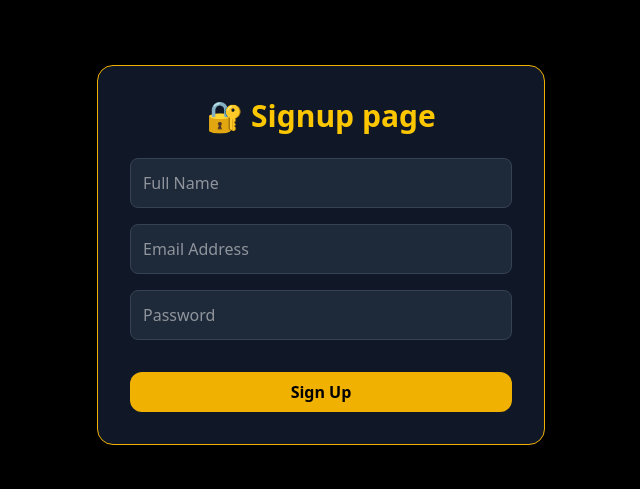
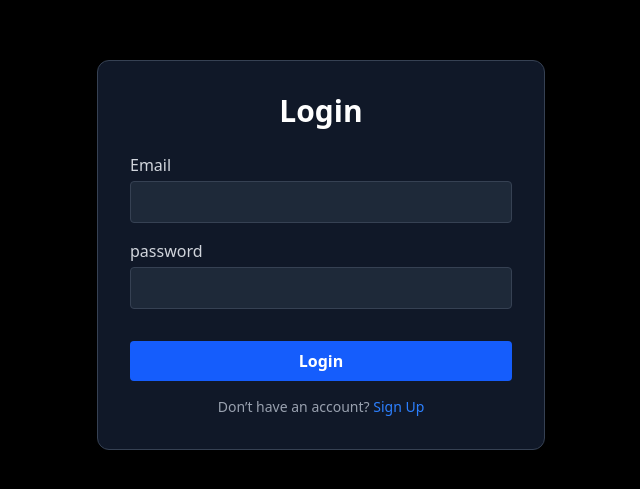
Before and after one commit to Dilkhushkr/Mobile_recharge_frontend, a React (Vite) app: page / in a window 1280 px wide. Shown: the part 145-634 px from the top of the page, without its empty margins (319-959 px from the left). Built offline with nearby package versions, Linux system fonts and the light colour scheme.

Commit message:
login page

```diff
--- /dev/null
+++ b/src/page/Log.tsx
@@ -0,0 +1,134 @@
+// src/components/OtpAuthForm.tsx
+import React, { useState, useEffect } from "react";
+import { useDispatch, useSelector } from "react-redux";
+import { sendOtpRequest } from "../redux/slices/sendOtpSlice";
+import { verifyOtpRequest } from "../redux/slices/verfiyOtpSlice";
+import type { RootState } from "../redux/store/rootReducer";
+import { useNavigate } from "react-router-dom";
+import { motion } from "framer-motion";
+
+const OtpAuthForm: React.FC = () => {
+  const dispatch = useDispatch();
+  const [phone, setPhone] = useState("");
+  const [otp, setOtp] = useState("");
+  const [showOtpBox, setShowOtpBox] = useState(false);
+  const navigate = useNavigate();
+
+  const { loading: sendLoading, success: sendSuccess, error: sendError } = useSelector(
+    (state: RootState) => state.sendOtp
+  );
+  const { loading: verifyLoading, success: verifySuccess, error: verifyError } = useSelector(
+    (state: RootState) => state.verifyOtp
+  );
+
+  useEffect(() => {
+    if (sendSuccess) {
+      setShowOtpBox(true);
+    }
+  }, [sendSuccess]);
+
+  useEffect(() => {
+    if (verifySuccess) {
+      navigate("/dashboard");
+    }
+  }, [verifySuccess, navigate]);
+
+  const handleSendOtp = () => {
+    if (!phone || phone.length < 10) {
+      alert("Please enter a valid phone number");
+      return;
+    }
+    dispatch(sendOtpRequest({ phone }));
+  };
+
+  const handleVerifyOtp = () => {
+    if (!otp) {
+      alert("Please enter OTP");
+      return;
+    }
+    dispatch(verifyOtpRequest({ phone, otp }));
+  };
+
+  return (
+    <div className="flex justify-center items-center min-h-screen bg-gradient-to-br from-gray-900 via-gray-800 to-black text-white">
+      <motion.div
+        className="bg-gray-900 border border-yellow-500 rounded-2xl p-8 w-[90%] max-w-md shadow-2xl"
+        initial={{ opacity: 0, y: 50 }}
+        animate={{ opacity: 1, y: 0 }}
+        transition={{ duration: 0.6 }}
+      >
+        <h2 className="text-3xl font-bold text-center text-yellow-400 mb-6">
+          🔐 Mobile Authentication
+        </h2>
+
+        {!showOtpBox ? (
+          <>
+            {/* Phone Input */}
+            <label className="block text-gray-300 font-medium mb-2">
+              Enter your Phone Number
+            </label>
+            <input
+              type="tel"
+              value={phone}
+              onChange={(e) => setPhone(e.target.value)}
+              placeholder="e.g. 9876543210"
+              className="w-full px-4 py-3 bg-gray-800 text-white border border-gray-700 rounded-lg focus:border-yellow-500 outline-none mb-4 transition-all"
+            />
+
+            <button
+              onClick={handleSendOtp}
+              disabled={sendLoading}
+              className="w-full bg-yellow-500 hover:bg-yellow-600 text-black py-2.5 rounded-full font-semibold transition-all"
+            >
+              {sendLoading ? "Sending OTP..." : "Send OTP"}
+            </button>
+
+            {sendError && (
+              <p className="text-red-400 text-sm mt-3 text-center">{sendError}</p>
+            )}
+          </>
+        ) : (
+          <>
+            {/* OTP Input */}
+            <label className="block text-gray-300 font-medium mb-2">
+              Enter the OTP sent to {phone}
+            </label>
+            <input
+              type="text"
+              value={otp}
+              onChange={(e) => setOtp(e.target.value)}
+              placeholder="Enter OTP"
+              className="w-full px-4 py-3 bg-gray-800 text-white border border-gray-700 rounded-lg focus:border-yellow-500 outline-none mb-4 text-center tracking-widest transition-all"
+            />
+
+            <button
+              onClick={handleVerifyOtp}
+              disabled={verifyLoading}
+              className="w-full bg-yellow-500 hover:bg-yellow-600 text-black py-2.5 rounded-full font-semibold transition-all"
+            >
+              {verifyLoading ? "Verifying..." : "Verify OTP"}
+            </button>
+
+            {verifyError && (
+              <p className="text-red-400 text-sm mt-3 text-center">{verifyError}</p>
+            )}
+            {verifySuccess && (
+              <p className="text-green-400 text-sm mt-3 text-center font-semibold">
+                ✅ OTP Verified Successfully!
+              </p>
+            )}
+
+            <button
+              onClick={() => setShowOtpBox(false)}
+              className="mt-5 w-full bg-gray-700 hover:bg-gray-600 text-white py-2 rounded-full font-medium transition-all"
+            >
+              Resend OTP
+            </button>
+          </>
+        )}
+      </motion.div>
+    </div>
+  );
+};
+
+export default OtpAuthForm;
--- a/src/page/Login.tsx
+++ b/src/page/Login.tsx
@@ -1,134 +1,100 @@
-// src/components/OtpAuthForm.tsx
-import React, { useState, useEffect } from "react";
+import { useState, useEffect } from "react";
 import { useDispatch, useSelector } from "react-redux";
-import { sendOtpRequest } from "../redux/slices/sendOtpSlice";
-import { verifyOtpRequest } from "../redux/slices/verfiyOtpSlice";
+import { motion } from "framer-motion";
+import { loginRequest } from "../redux/slices/authSlice";
+import { useNavigate } from "react-router-dom";
 import type { RootState } from "../redux/store/rootReducer";
-import { useNavigate } from "react-router-dom";
-import { motion } from "framer-motion";
 
-const OtpAuthForm: React.FC = () => {
-  const dispatch = useDispatch();
-  const [phone, setPhone] = useState("");
-  const [otp, setOtp] = useState("");
-  const [showOtpBox, setShowOtpBox] = useState(false);
+function Login() {
+  const [email, setEmail] = useState("");
+  const [password, setPassword] = useState("");
+
+  const dispatch = useDispatch<any>();
   const navigate = useNavigate();
 
-  const { loading: sendLoading, success: sendSuccess, error: sendError } = useSelector(
-    (state: RootState) => state.sendOtp
-  );
-  const { loading: verifyLoading, success: verifySuccess, error: verifyError } = useSelector(
-    (state: RootState) => state.verifyOtp
+  const { loading, error, user } = useSelector(
+    (state: RootState) => state.auth
   );
 
-  useEffect(() => {
-    if (sendSuccess) {
-      setShowOtpBox(true);
-    }
-  }, [sendSuccess]);
+  const handleSubmit = (e: any) => {
+    e.preventDefault();
+
+    const payload = {  email,password };
+    dispatch(loginRequest(payload));
+  };
 
   useEffect(() => {
-    if (verifySuccess) {
+    if (user) {
       navigate("/dashboard");
     }
-  }, [verifySuccess, navigate]);
-
-  const handleSendOtp = () => {
-    if (!phone || phone.length < 10) {
-      alert("Please enter a valid phone number");
-      return;
-    }
-    dispatch(sendOtpRequest({ phone }));
-  };
-
-  const handleVerifyOtp = () => {
-    if (!otp) {
-      alert("Please enter OTP");
-      return;
-    }
-    dispatch(verifyOtpRequest({ phone, otp }));
-  };
+  }, [user]);
 
   return (
-    <div className="flex justify-center items-center min-h-screen bg-gradient-to-br from-gray-900 via-gray-800 to-black text-white">
+    <div className="min-h-screen flex items-center justify-center bg-black p-6">
       <motion.div
-        className="bg-gray-900 border border-yellow-500 rounded-2xl p-8 w-[90%] max-w-md shadow-2xl"
-        initial={{ opacity: 0, y: 50 }}
+        initial={{ opacity: 0, y: -50 }}
         animate={{ opacity: 1, y: 0 }}
-        transition={{ duration: 0.6 }}
+        transition={{ duration: 0.5 }}
+        className="bg-gray-900 p-8 rounded-xl shadow-lg w-full max-w-md border border-gray-700"
       >
-        <h2 className="text-3xl font-bold text-center text-yellow-400 mb-6">
-          🔐 Mobile Authentication
+        <h2 className="text-3xl font-bold text-center text-white mb-6">
+          Login
         </h2>
 
-        {!showOtpBox ? (
-          <>
-            {/* Phone Input */}
-            <label className="block text-gray-300 font-medium mb-2">
-              Enter your Phone Number
-            </label>
+        <form onSubmit={handleSubmit}>
+          {/* Name Field */}
+
+
+          {/* Email Field */}
+          <div className="mb-4">
+            <label className="block text-gray-300 mb-1">Email</label>
             <input
-              type="tel"
-              value={phone}
-              onChange={(e) => setPhone(e.target.value)}
-              placeholder="e.g. 9876543210"
-              className="w-full px-4 py-3 bg-gray-800 text-white border border-gray-700 rounded-lg focus:border-yellow-500 outline-none mb-4 transition-all"
+              type="email"
+              className="w-full px-4 py-2 rounded bg-gray-800 text-white outline-none border border-gray-700 focus:border-blue-500"
+              value={email}
+              onChange={(e) => setEmail(e.target.value)}
+              required
             />
+          </div>
 
-            <button
-              onClick={handleSendOtp}
-              disabled={sendLoading}
-              className="w-full bg-yellow-500 hover:bg-yellow-600 text-black py-2.5 rounded-full font-semibold transition-all"
-            >
-              {sendLoading ? "Sending OTP..." : "Send OTP"}
-            </button>
 
-            {sendError && (
-              <p className="text-red-400 text-sm mt-3 text-center">{sendError}</p>
-            )}
-          </>
-        ) : (
-          <>
-            {/* OTP Input */}
-            <label className="block text-gray-300 font-medium mb-2">
-              Enter the OTP sent to {phone}
-            </label>
+           <div className="mb-4">
+            <label className="block text-gray-300 mb-1">password</label>
             <input
-              type="text"
-              value={otp}
-              onChange={(e) => setOtp(e.target.value)}
-              placeholder="Enter OTP"
-              className="w-full px-4 py-3 bg-gray-800 text-white border border-gray-700 rounded-lg focus:border-yellow-500 outline-none mb-4 text-center tracking-widest transition-all"
-            />
+            type="password"
+            className="w-full px-4 py-2 rounded bg-gray-800 text-white outline-none border border-gray-700 focus:border-blue-500"
+            value={password}
+            onChange={(e)=>setPassword(e.target.value)}
+             />
+          </div>
 
-            <button
-              onClick={handleVerifyOtp}
-              disabled={verifyLoading}
-              className="w-full bg-yellow-500 hover:bg-yellow-600 text-black py-2.5 rounded-full font-semibold transition-all"
-            >
-              {verifyLoading ? "Verifying..." : "Verify OTP"}
-            </button>
+          {/* Error Message */}
+          {error && (
+            <p className="text-red-500 text-sm mb-3 text-center">{error}</p>
+          )}
 
-            {verifyError && (
-              <p className="text-red-400 text-sm mt-3 text-center">{verifyError}</p>
-            )}
-            {verifySuccess && (
-              <p className="text-green-400 text-sm mt-3 text-center font-semibold">
-                ✅ OTP Verified Successfully!
-              </p>
-            )}
+          {/* Submit Button */}
+          <button
+            type="submit"
+            disabled={loading}
+            className="w-full bg-blue-600 hover:bg-blue-700 text-white font-bold py-2 rounded mt-4"
+          >
+            {loading ? "Logging in..." : "Login"}
+          </button>
+        </form>
 
-            <button
-              onClick={() => setShowOtpBox(false)}
-              className="mt-5 w-full bg-gray-700 hover:bg-gray-600 text-white py-2 rounded-full font-medium transition-all"
-            >
-              Resend OTP
-            </button>
-          </>
-        )}
+        <p className="text-gray-400 text-sm text-center mt-4">
+          Don’t have an account?{" "}
+          <span
+            className="text-blue-500 cursor-pointer"
+            onClick={() => navigate("/signup")}
+          >
+            Sign Up
+          </span>
+        </p>
       </motion.div>
     </div>
   );
-};
+}
 
-export default OtpAuthForm;
+export default Login;
--- a/src/page/Signup.tsx
+++ b/src/page/Signup.tsx
@@ -46,8 +46,8 @@ function Signup() {
         </h2>
 
         <form onSubmit={handleSubmit} className="flex flex-col gap-4">
-<input
-type="text"
+        <input
+            type="text"
 placeholder="Full Name"
 className="p-3 rounded-lg bg-gray-800 text-white border border-gray-700 focus:outline-none focus:border-yellow-500"
 value={name}
--- a/src/redux/services/authService.ts
+++ b/src/redux/services/authService.ts
@@ -41,3 +41,8 @@ export const signupApi = async (data : any) => {
   return response.data;
 
 }
+
+export const LoginApi = async (data : any) => {
+  const response = await axios.post("https://mobile-recharge-backend-11.onrender.com/api/auth/login",data)
+  return response.data;
+}
--- a/src/routes/AppRoutes.tsx
+++ b/src/routes/AppRoutes.tsx
@@ -4,12 +4,14 @@ import { BrowserRouter as Router, Routes, Route } from "react-router-dom";
 import Dashboard from "../page/Dashboard";
 import ProtectedRoute from "./ProtectedRoute";
 import Signup from "../page/Signup";
+import Login from "../page/Login";
 
 const AppRoutes = () => {
   return (
     <Router>
       <Routes>
-        <Route path="/" element={<Signup />} />
+        <Route path="/" element={<Login />} />
+        <Route path="/signup" element={<Signup />} />
        <Route
           path="/dashboard"
           element={<ProtectedRoute element={<Dashboard />} />}
```
Also changed, not shown: src/redux/sagas/authSaga.ts (+43 -2 lines), src/redux/slices/authSlice.ts (+24 -1 lines).
